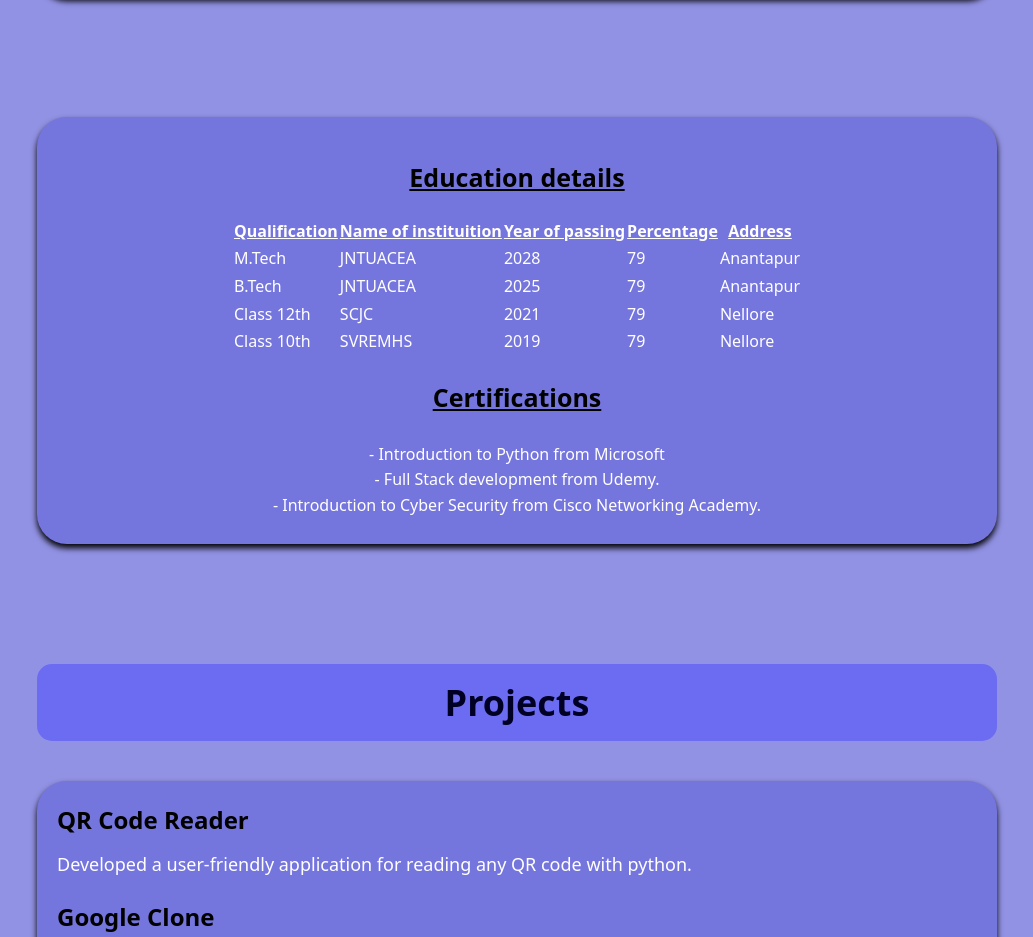
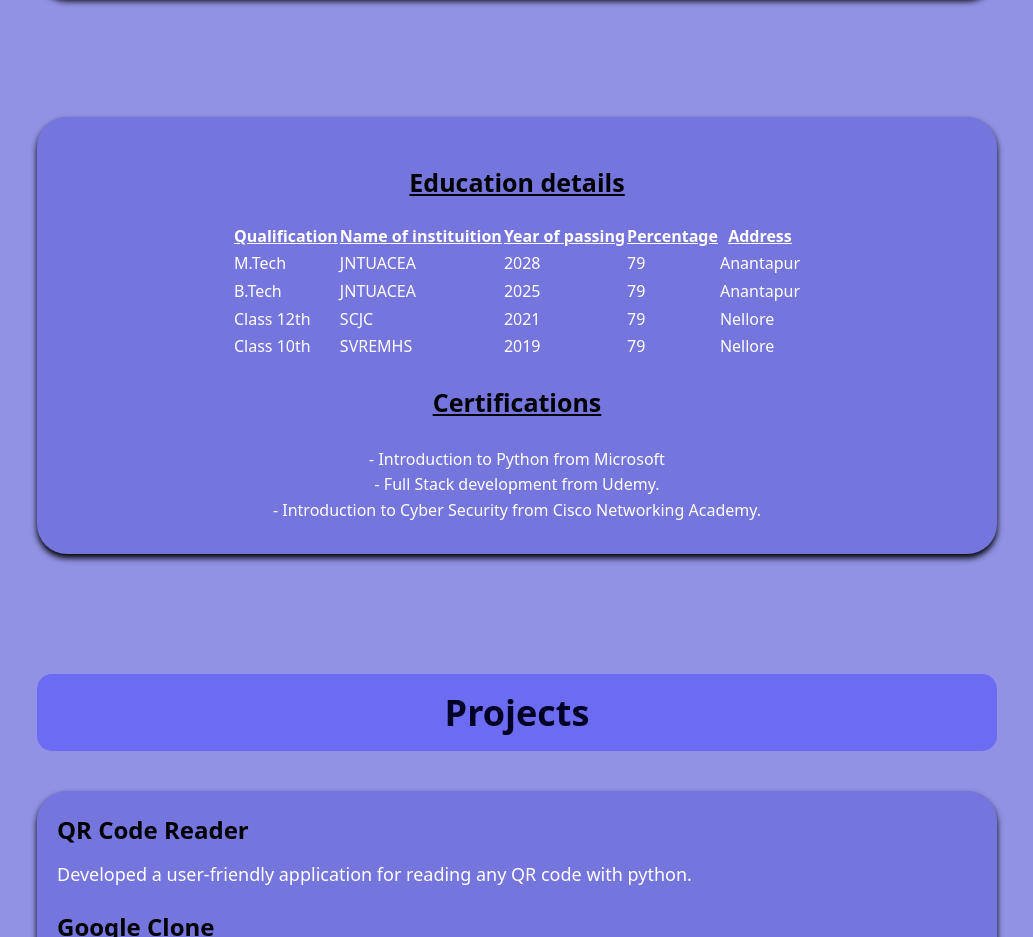
Before and after one commit to user-dizzy/myfirstrepo, a plain HTML site: page index.html in a window 1280 px wide. Shown: the part 961-1898 px from the top of the page, without its empty margins (123-1156 px from the left). Drawn offline with Linux system fonts and the light colour scheme.

Commit message:
Update index.html

```diff
--- a/index.html
+++ b/index.html
@@ -61,6 +61,7 @@
 			<div class="content">
 				<div class="textarea">
 					<div class="myself">
+						<div class="p">
 						<p>
 							<center>
 								<b style="font-size: 25px; color: black;">
@@ -118,6 +119,7 @@
 								- Full Stack development from Udemy.<br>
 								- Introduction to Cyber Security from Cisco Networking Academy.<br>
 							</div>
+						</div>
 						</div>
 					</div>
 				</div>
```
